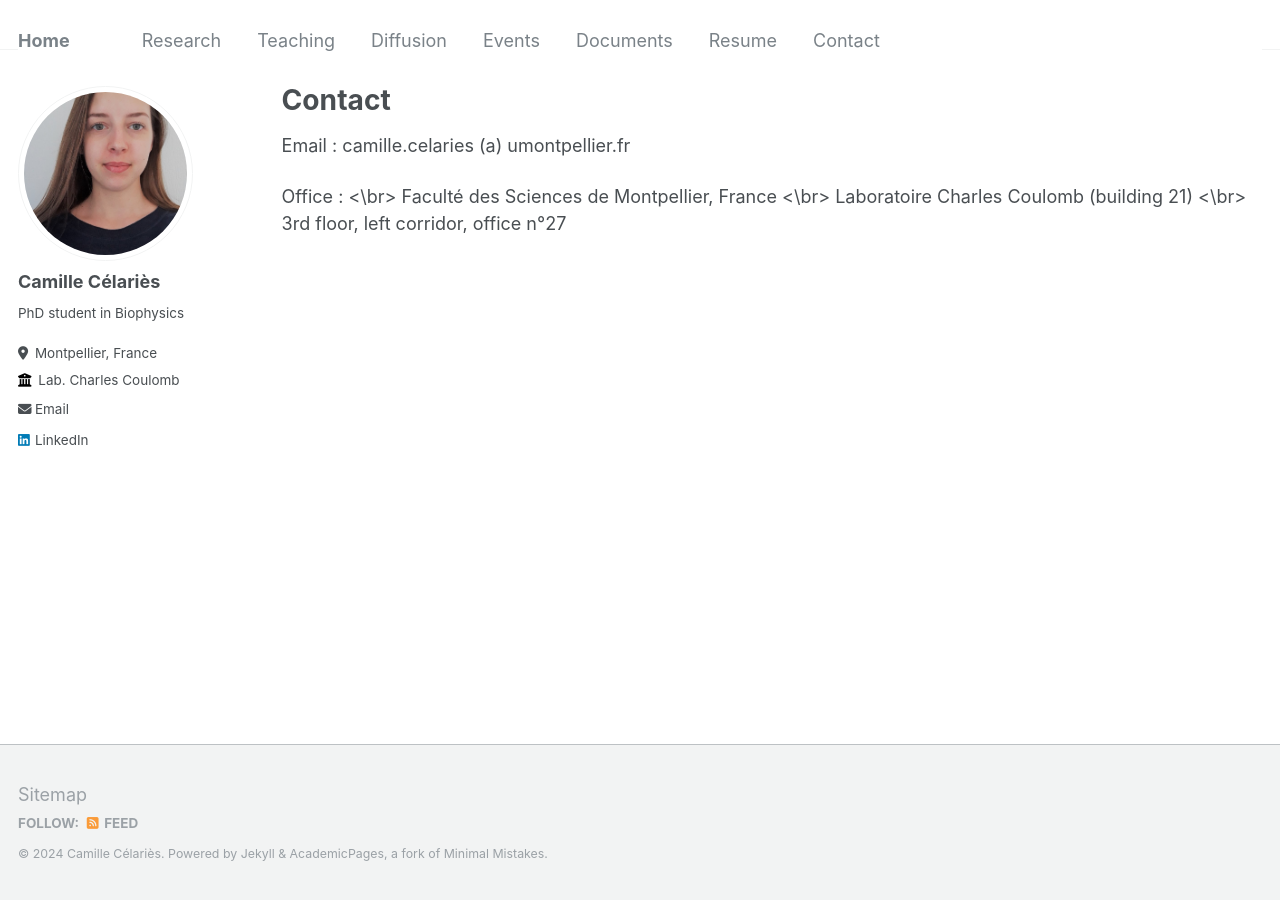
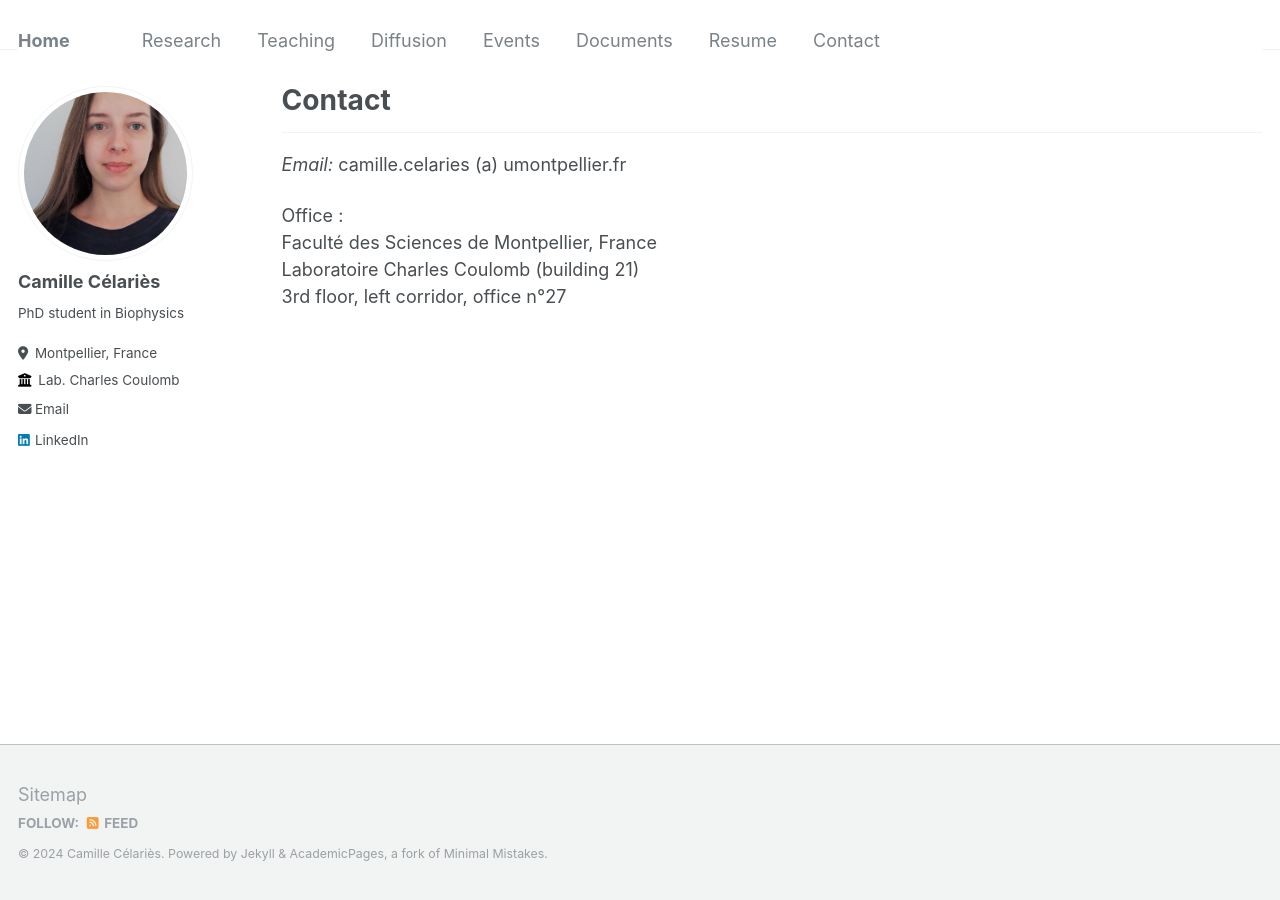
Before and after one commit to camillecelaries/camillecelaries.github.io, a Jekyll site: the page built from _pages/contact.md, in a window 1280 px wide. Built offline with Jekyll 4.4.1, drawn with Linux system fonts in a browser that asks for light colours.

```diff
--- a/_pages/contact.md
+++ b/_pages/contact.md
@@ -7,9 +7,11 @@ redirect_from:
   - /resume
 ---
 
-Email : camille.celaries (a) umontpellier.fr
+***
+
+<i>Email:</i> camille.celaries (a) umontpellier.fr
 
 Office :
-<\br> Faculté des Sciences de Montpellier, France
-<\br> Laboratoire Charles Coulomb (building 21)
-<\br> 3rd floor, left corridor, office n°27
+<br> Faculté des Sciences de Montpellier, France
+<br> Laboratoire Charles Coulomb (building 21)
+<br> 3rd floor, left corridor, office n°27
```
